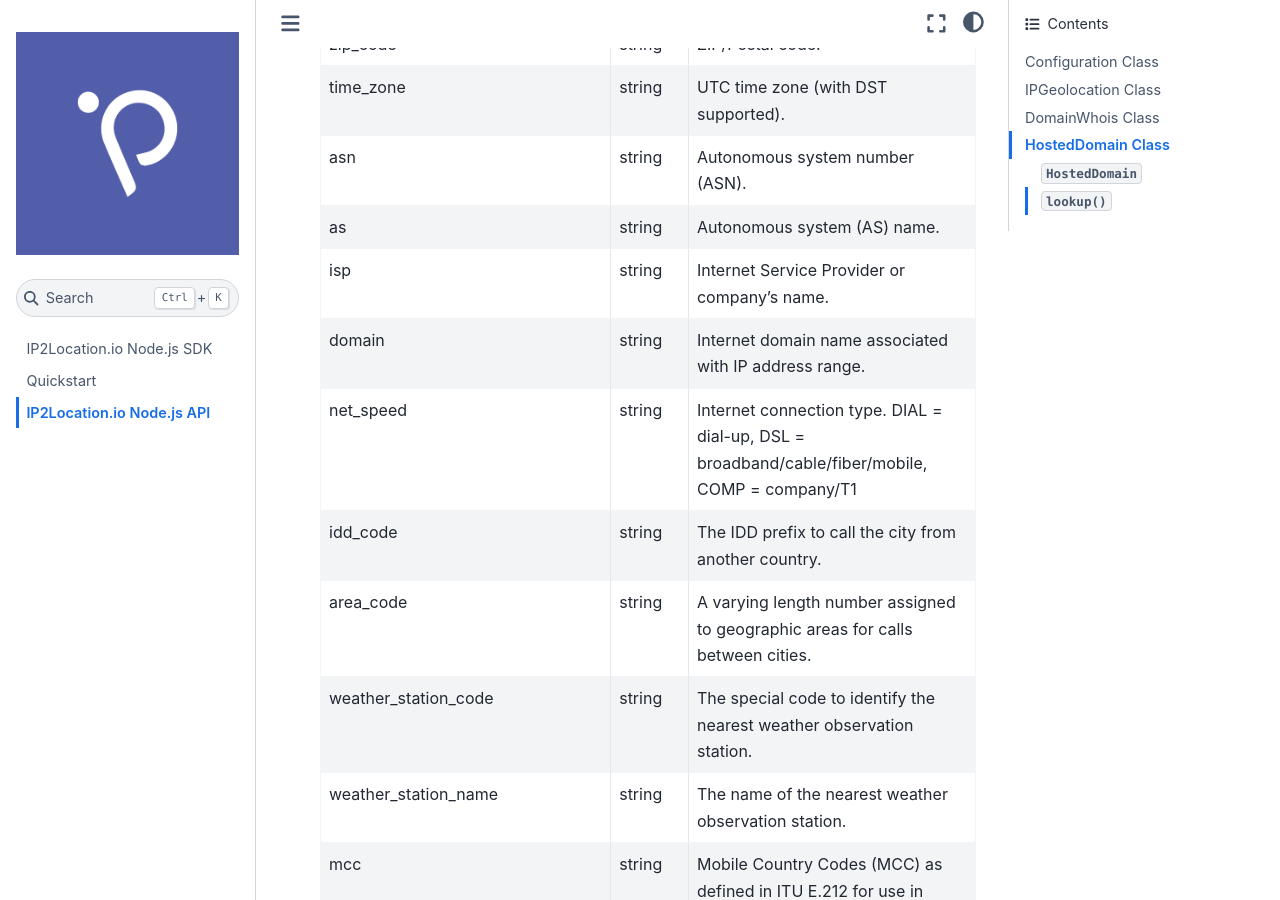
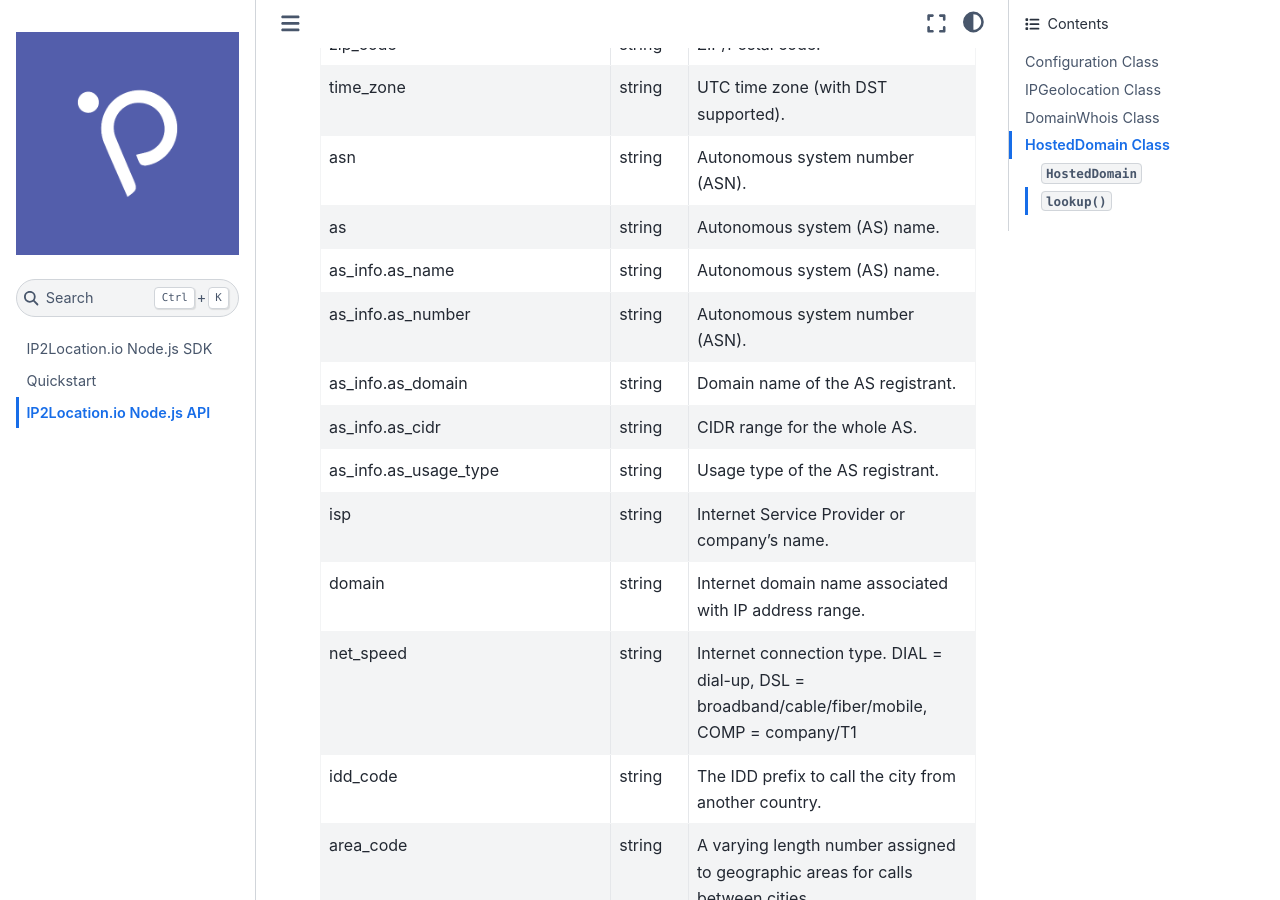
Before and after one commit to ip2location/ip2location-io-nodejs, a Sphinx documentation site: the page built from docs/source/code.md, in a window 1280 px wide and 900 px high, scrolled down 1717 px. Built offline with Sphinx 7.4.7 and the Sphinx Book theme 1.1.4, drawn with Linux system fonts in a browser that asks for light colours.

Commit message:
Updated RTD to add as_info information.

```diff
--- a/docs/source/code.md
+++ b/docs/source/code.md
@@ -43,6 +43,11 @@ Note: This parameter is only available for Plus and Security plan only.
 |time_zone|string|UTC time zone (with DST supported).|
 |asn|string|Autonomous system number (ASN).|
 |as|string|Autonomous system (AS) name.|
+|as_info.as_name|string|Autonomous system (AS) name.|
+|as_info.as_number|string|Autonomous system number (ASN).|
+|as_info.as_domain|string|Domain name of the AS registrant.|
+|as_info.as_cidr|string|CIDR range for the whole AS.|
+|as_info.as_usage_type|string|Usage type of the AS registrant.|
 |isp|string|Internet Service Provider or company's name.|
 |domain|string|Internet domain name associated with IP address range.|
 |net_speed|string|Internet connection type. DIAL = dial-up, DSL = broadband/cable/fiber/mobile, COMP = company/T1|
```
